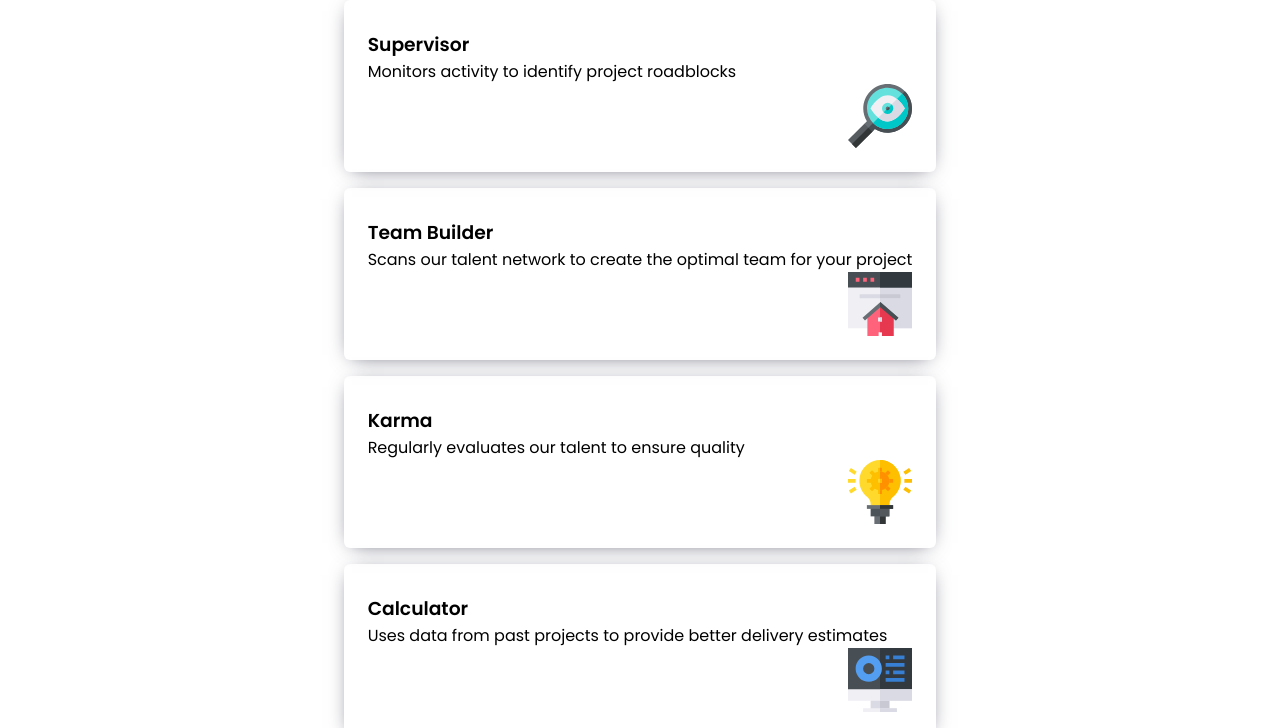
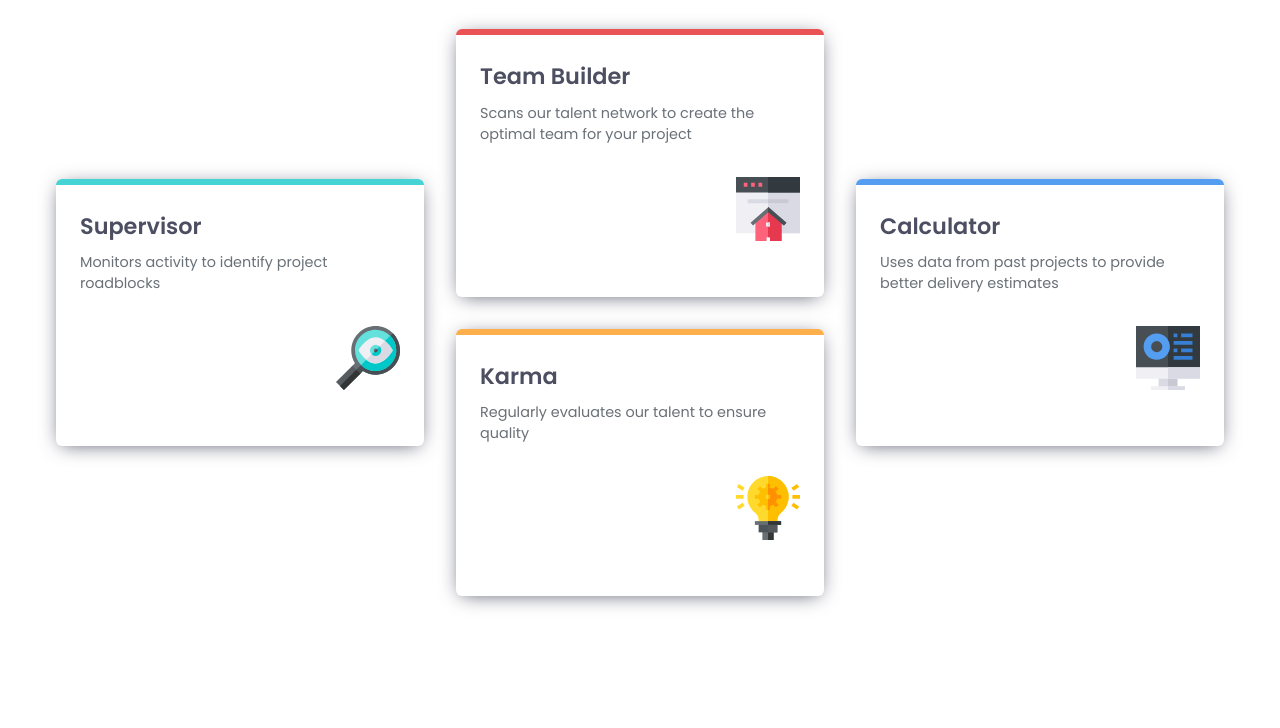
Before and after one commit to mohamed0175/four-card-feature-section-master, a plain HTML site: page index.html in a window 1280 px wide. Shown: the part 259-987 px from the top of the page. After the commit the page ends 911 px from the top, so only its background shows below. Drawn offline with Linux system fonts and the light colour scheme.

Commit message:
v1.6
adding media query

```diff
--- a/styles.css
+++ b/styles.css
@@ -51,6 +51,7 @@ header {
     flex-direction: column;
     align-items: center;
     margin-bottom: 2rem;
+    max-width: 43rem;
 }
 
 h1 {
@@ -78,21 +79,78 @@ header p {
 .container {
     display: flex;
     flex-direction: column;
-    gap: 1rem;
+    gap: 2rem;
 }
 
 section {
-    box-shadow: 0 3px 20px -8px var(--Grey-500);
+    box-shadow: 0 3px 20px -5px var(--Grey-500);
     border-radius: 6px;
     border-top: 6px solid transparent;
     padding: 1.5rem;
     display: flex;
     flex-direction: column;
-    /* width: clamp(16rem, 23.5rem, 23.5rem); */
+    width: clamp(19.4375rem, 10vw + 15rem, 23.5rem);
 }
 
 section img {
     width: 4rem;
     aspect-ratio: 1 / 1;
     align-self: flex-end;
+    margin-bottom: 2rem;
 }
+
+section h3 {
+    font-weight: 600;
+    color: var(--Grey-500);
+    font-size: clamp(1.39rem, 0.5vw + 1rem , 2rem);
+    margin-bottom: 0.6rem;
+}
+
+section p {
+    font-weight: 400;
+    color: var(--Grey-400);
+    font-size: clamp(0.9rem, 0.5vw + 0.5rem , 1.5rem);
+    margin-bottom: 2rem;
+    padding-right: 1.5rem;
+}
+
+.sup {
+    border-color: var(--Cyan);
+}
+
+.team {
+    border-color: var(--Red);
+}
+
+.karma {
+    border-color: var(--Orange);
+}
+
+.calc {
+    border-color: var(--Blue);
+}
+
+
+@media(min-width: 900px) {
+    .container {
+        display: grid;
+        grid-template-columns: repeat(3, 3fr);
+        grid-template-rows: repeat(4, 3fr);
+    }
+
+    .sup {
+        grid-area: 2 / 1 / 4 / 2;
+    }
+
+    .team {
+        grid-area: 1 / 2 / 3 / 3;
+    }
+
+    .karma {
+        grid-area: 3 / 2 / 5 / 3;
+    }
+
+    .calc {
+        grid-area: 2 / 3 / 4 / 4;
+    }
+}
```
